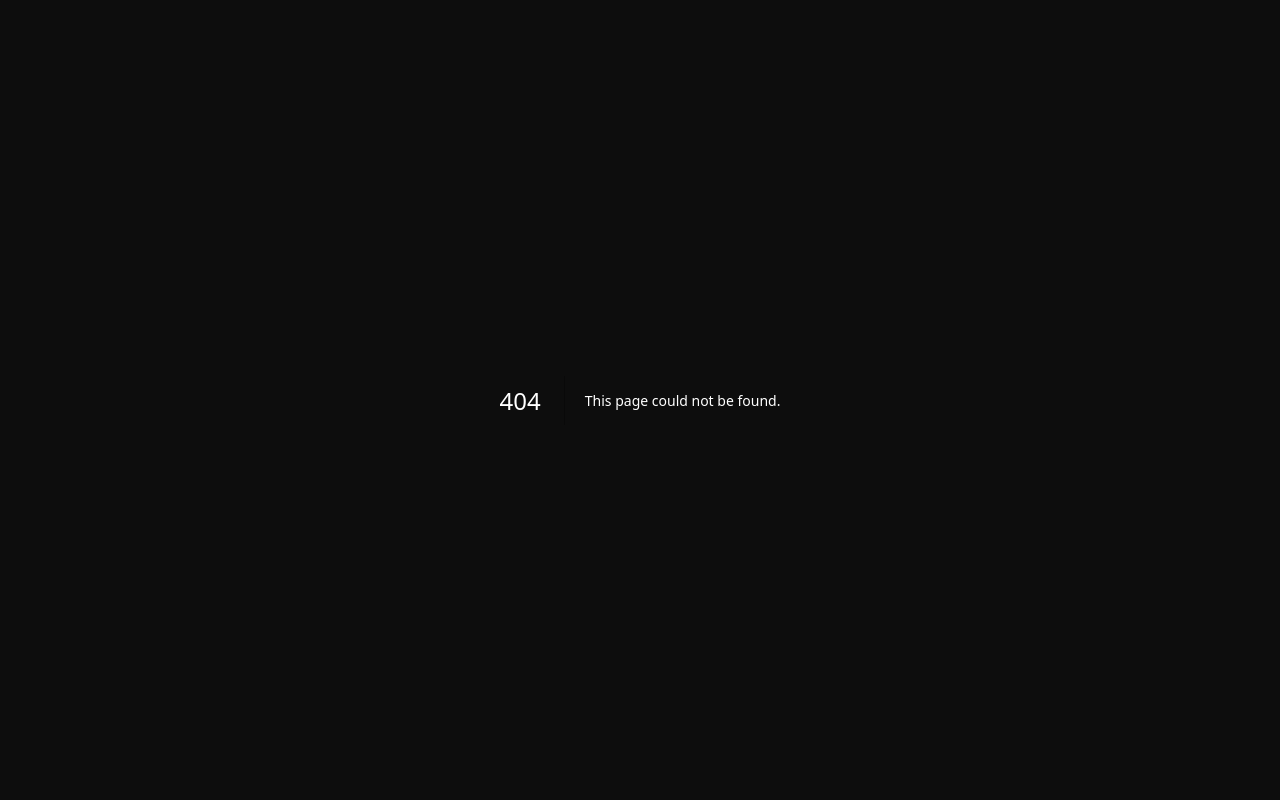
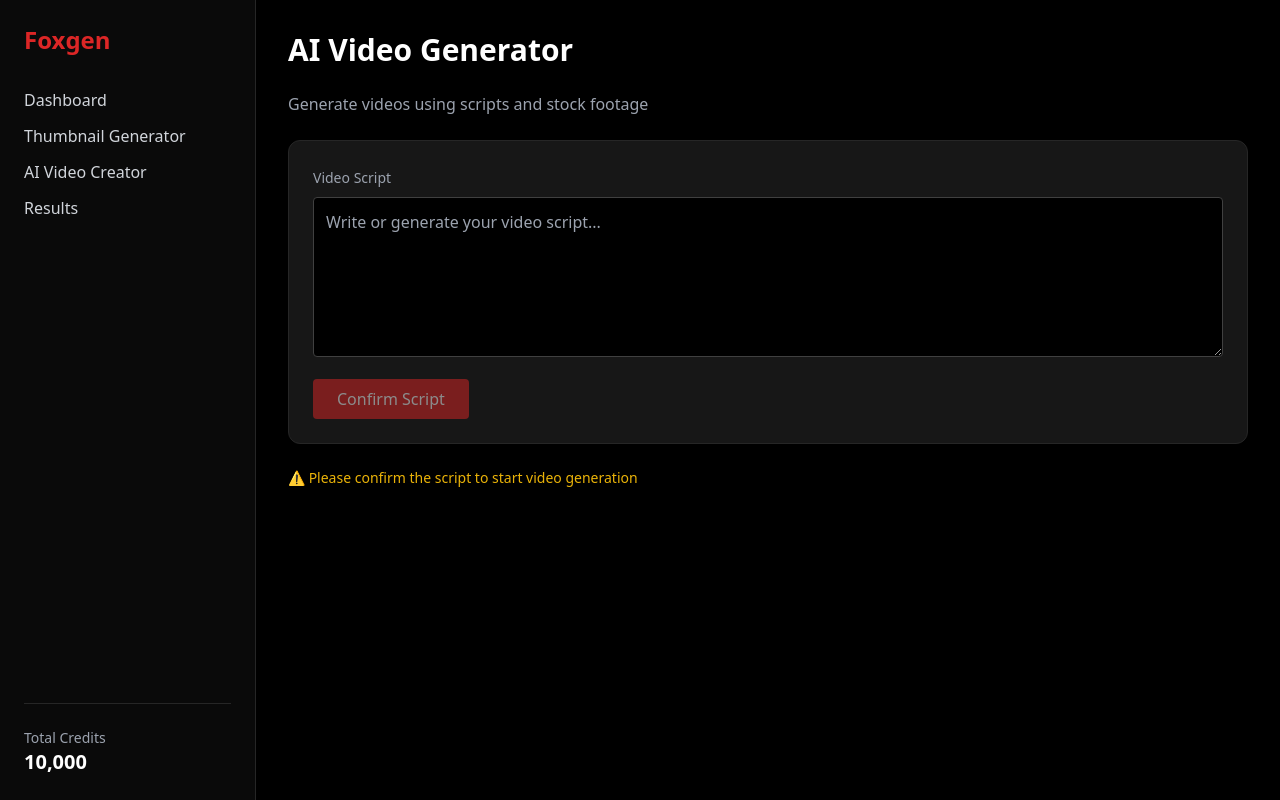
Before and after one commit to Nikhil-Pal-billionare/Foxgen, a Next.js app: page /dashboard/video-generator in a window 1280 px wide. Before the commit this address had no page. Built offline with nearby package versions, Linux system fonts and the light colour scheme.

Commit message:
adding-video-generator (#5)

```diff
--- a/app/dashboard/layout.tsx
+++ b/app/dashboard/layout.tsx
@@ -23,7 +23,7 @@ export default function DashboardLayout({
             <a href="/dashboard/thumbnail" className="block text-gray-300 hover:text-white">
               Thumbnail Generator
             </a>
-            <a href="/dashboard/video" className="block text-gray-300 hover:text-white">
+            <a href="/dashboard/video-generator" className="block text-gray-300 hover:text-white">
               AI Video Creator
             </a>
             <a href="/dashboard/results" className="block text-gray-300 hover:text-white">
--- /dev/null
+++ b/app/dashboard/video-generator/page.tsx
@@ -0,0 +1,102 @@
+"use client";
+
+import { useState } from "react";
+import { fetchPexelsVideos, PexelsVideo } from "@/lib/pexels";
+
+export default function VideoGeneratorPage() {
+  const [script, setScript] = useState("");
+  const [confirmed, setConfirmed] = useState(false);
+  const [loading, setLoading] = useState(false);
+  const [videos, setVideos] = useState<PexelsVideo[]>([]);
+  const [error, setError] = useState("");
+
+  const generateVideos = async () => {
+    try {
+      setLoading(true);
+      setError("");
+
+      // simple keyword extraction (MVP)
+      const keyword = script.split(" ").slice(0, 3).join(" ");
+
+      const results = await fetchPexelsVideos(keyword);
+      setVideos(results);
+    } catch (err) {
+      setError("Could not fetch videos from Pexels");
+    } finally {
+      setLoading(false);
+    }
+  };
+
+  return (
+    <div className="max-w-5xl mx-auto space-y-6 text-white">
+      <h1 className="text-3xl font-bold">AI Video Generator</h1>
+      <p className="text-gray-400">
+        Generate videos using scripts and stock footage
+      </p>
+
+      {/* SCRIPT INPUT */}
+      <div className="bg-neutral-900 p-6 rounded-xl border border-neutral-800">
+        <label className="text-sm text-gray-400">Video Script</label>
+
+        <textarea
+          value={script}
+          onChange={(e) => setScript(e.target.value)}
+          className="w-full mt-2 h-40 p-3 bg-black border border-neutral-700 rounded text-white"
+          placeholder="Write or generate your video script..."
+        />
+
+        <button
+          onClick={() => setConfirmed(true)}
+          disabled={!script}
+          className="mt-4 px-6 py-2 bg-red-600 rounded disabled:opacity-50"
+        >
+          Confirm Script
+        </button>
+      </div>
+
+      {!confirmed && (
+        <p className="text-yellow-500 text-sm">
+          ⚠ Please confirm the script to start video generation
+        </p>
+      )}
+
+      {/* VIDEO GENERATION */}
+      {confirmed && (
+        <div className="bg-neutral-900 p-6 rounded-xl border border-neutral-800 space-y-4">
+          <div className="flex items-center justify-between">
+            <h2 className="text-lg font-semibold">
+              Stock Footage (Pexels)
+            </h2>
+
+            <button
+              onClick={generateVideos}
+              className="px-4 py-2 bg-red-600 rounded hover:bg-red-700"
+            >
+              {loading ? "Fetching..." : "Generate Videos"}
+            </button>
+          </div>
+
+          {error && <p className="text-red-500">{error}</p>}
+
+          {/* VIDEO GRID */}
+          <div className="grid grid-cols-1 sm:grid-cols-2 md:grid-cols-3 gap-4">
+            {videos.map((video) => (
+              <video
+                key={video.id}
+                src={video.video_files[0]?.link}
+                controls
+                className="rounded border border-neutral-700"
+              />
+            ))}
+          </div>
+
+          {videos.length === 0 && !loading && (
+            <p className="text-gray-400 text-sm">
+              No videos yet. Click “Generate Videos”.
+            </p>
+          )}
+        </div>
+      )}
+    </div>
+  );
+}
--- /dev/null
+++ b/lib/pexels.ts
@@ -0,0 +1,29 @@
+export type PexelsVideo = {
+  id: number;
+  image: string;
+  video_files: {
+    id: number;
+    quality: string;
+    link: string;
+  }[];
+};
+
+export async function fetchPexelsVideos(query: string): Promise<PexelsVideo[]> {
+  const res = await fetch(
+    `https://api.pexels.com/videos/search?query=${encodeURIComponent(
+      query
+    )}&per_page=6`,
+    {
+      headers: {
+        Authorization: process.env.NEXT_PUBLIC_PEXELS_API_KEY!,
+      },
+    }
+  );
+
+  if (!res.ok) {
+    throw new Error("Failed to fetch Pexels videos");
+  }
+
+  const data = await res.json();
+  return data.videos || [];
+}
```
